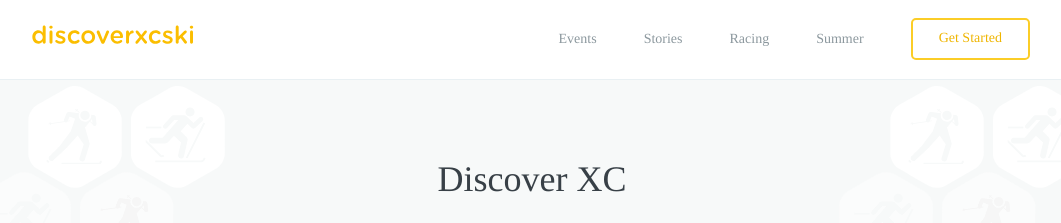
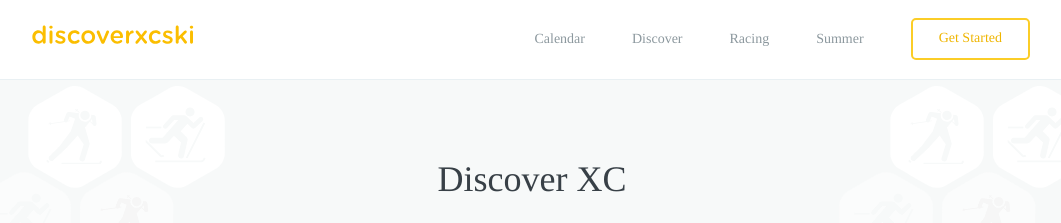
Before and after one commit to robcatto/robcatto.github.io, a Jekyll site: the page built from discoverxc/index.html, in a window 1280 px wide. Shown: the top 223 px of the page, without its empty margins (108-1169 px from the left). Built offline with Jekyll 4.4.1, drawn with Linux system fonts in a browser that asks for light colours; some web fonts are replaced; Markdown is read by kramdown in place of the engine named in the settings.

Commit message:
Update default.html

```diff
--- a/_layouts/default.html
+++ b/_layouts/default.html
@@ -53,10 +53,10 @@
                 </a>
                 <ul class="nav__list">
                     <li class="nav__item">
-                        <a class="nav__anchor" href="http://www.discoverxcski.com/events">Events</a>
+                        <a class="nav__anchor" href="http://www.discoverxcski.com/events">Calendar</a>
                     </li>
                     <li class="nav__item">
-                        <a class="nav__anchor" href="http://www.discoverxcski.com/stories">Stories</a>
+                        <a class="nav__anchor" href="http://www.discoverxcski.com/stories">Discover</a>
                     </li>
                     <li class="nav__item">
                         <a class="nav__anchor" href="http://www.discoverxcski.com/racing">Racing</a>
@@ -93,10 +93,10 @@
             </li>
 
             <li class="nav__item">
-                <a class="nav__anchor" href="http://www.discoverxcski.com/events">Events</a>
+                <a class="nav__anchor" href="http://www.discoverxcski.com/events">Calendar</a>
             </li>
             <li class="nav__item">
-                <a class="nav__anchor" href="http://www.discoverxcski.com/stories">Stories</a>
+                <a class="nav__anchor" href="http://www.discoverxcski.com/stories">Discover</a>
             </li>
             <li class="nav__item">
                 <a class="nav__anchor" href="http://www.discoverxcski.com/racing" style="
```
